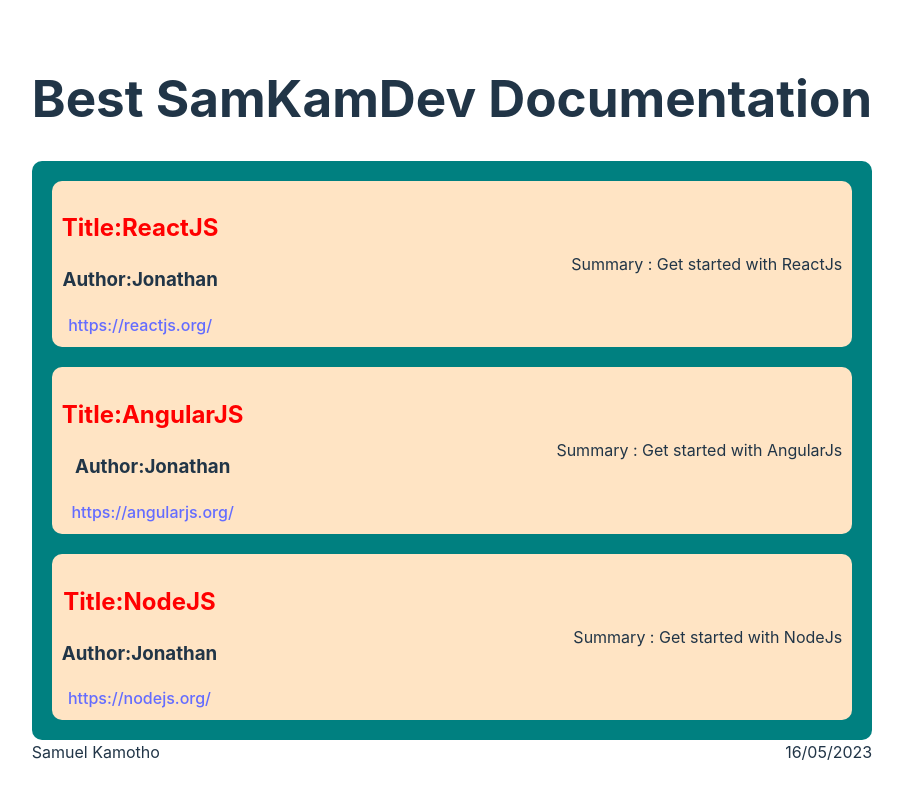
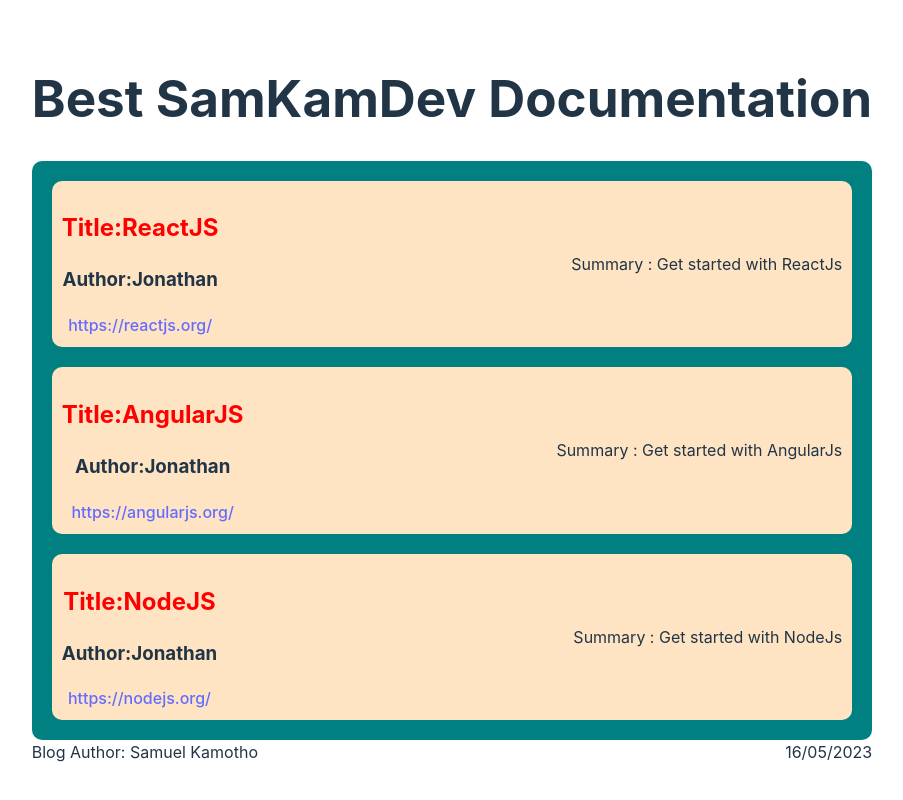
Before and after one commit to samuelkamotho92/Blog, a React (Vite) app in the folder vite-project/: page / in a window 1280 px wide. Shown: the whole page, without its empty margins (188-1091 px from the left). Built offline with nearby package versions, Linux system fonts and the light colour scheme.

Commit message:
ready for deploying

```diff
--- a/vite-project/src/Components/Blog.jsx
+++ b/vite-project/src/Components/Blog.jsx
@@ -51,7 +51,7 @@
             </div>
             <div className='authorDetails'>
                 <div>
- Samuel Kamotho
+ Blog Author: Samuel Kamotho
                 </div>
             <div className='date'>
 {result1}
```
